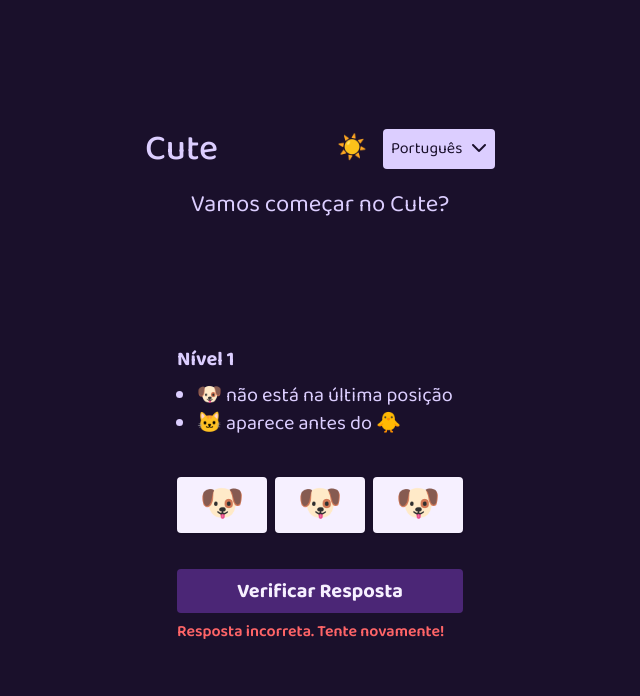
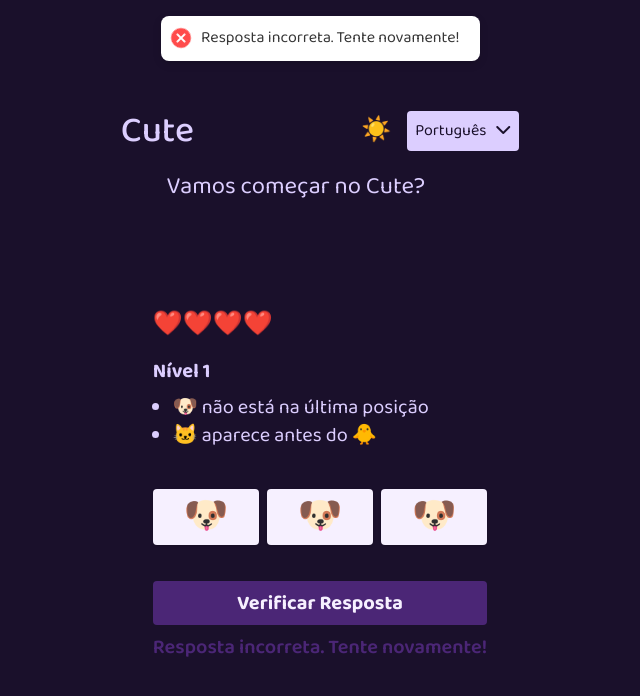
Before and after one commit to flaviare1s/cute, a React (Vite) app: page / in a window 1280 px wide. Both pictures are taken after a click on the button "Verificar Resposta". Shown: the top 696 px of the page, without its empty margins (320-960 px from the left). Built offline with nearby package versions, Linux system fonts and the light colour scheme.

Commit message:
feat: lives

```diff
--- a/src/components/GameGrid.jsx
+++ b/src/components/GameGrid.jsx
@@ -1,9 +1,11 @@
 import { useState, useEffect, useMemo } from "react";
 import { useTranslation } from "react-i18next";
+import { useTheme } from "../context/ThemeContext";
 
-export const GameGrid = ({ levelIndex, onLevelComplete, levelData }) => {
+export const GameGrid = ({ levelIndex, onLevelComplete, onWrongAnswer, levelData }) => {
   const { emojiMap, solution, gridSize } = levelData;
   const { t } = useTranslation();
+  const { theme } = useTheme();
 
   const nomes = useMemo(() => Object.keys(emojiMap), [emojiMap]);
   const [resposta, setResposta] = useState(() => Array(gridSize).fill(nomes[0]));
@@ -30,6 +32,8 @@ export const GameGrid = ({ levelIndex, onLevelComplete, levelData }) => {
     setChecked(true);
     if (acertou) {
       onLevelComplete();
+    } else {
+      onWrongAnswer(); // informar resposta errada
     }
   };
 
@@ -41,8 +45,10 @@ export const GameGrid = ({ levelIndex, onLevelComplete, levelData }) => {
     5: "grid-cols-5",
   }[Math.min(gridSize, 5)] || "grid-cols-3";
 
+  const textColor = theme === "dark" ? "text-[var(--color-text-dark)]" : "text-[var(--color-text-light)]";
+
   return (
-    <div className="flex flex-col">
+    <div className="flex flex-col w-full">
       <div className={`grid ${colsClass} gap-2 justify-center my-5`}>
         {resposta.map((nome, i) => (
           <button
@@ -65,9 +71,9 @@ export const GameGrid = ({ levelIndex, onLevelComplete, levelData }) => {
       </button>
 
       {checked && resposta.join() !== solution.join() && (
-        <small className={`mt-2 font-semibold text-red-400`}>
+        <p className={`mt-2 font-semibold ${textColor}`}>
           {t("wrongAnswer")}
-        </small>
+        </p>
       )}
     </div>
   );
--- a/src/i18n/en.json
+++ b/src/i18n/en.json
@@ -6,5 +6,6 @@
   "loading": "Loading...",
   "checkAnswer": "Check Answer",
   "wrongAnswer": "Wrong answer. Try again!",
-  "position": "Position"
+  "position": "Position",
+  "gameOver": "Game Over!"
 }
--- a/src/i18n/pt.json
+++ b/src/i18n/pt.json
@@ -6,5 +6,6 @@
   "loading": "Carregando...",
   "checkAnswer": "Verificar Resposta",
   "wrongAnswer": "Resposta incorreta. Tente novamente!",
-  "position": "Posição"
+  "position": "Posição",
+  "gameOver": "Game Over!"
 }
--- a/src/pages/Home.jsx
+++ b/src/pages/Home.jsx
@@ -8,9 +8,21 @@ import { LevelInfo } from "../components/LevelInfo";
 import levelsPt from "../data/levels-pt.json";
 import levelsEn from "../data/levels-en.json";
 
+const MAX_LIVES = 5;
+
 export const Home = () => {
   const { i18n } = useTranslation();
-  const [levelIndex, setLevelIndex] = useState(0);
+
+  const [levelIndex, setLevelIndex] = useState(() => {
+    const saved = localStorage.getItem("levelIndex");
+    return saved ? Number(saved) : 0;
+  });
+
+  const [lives, setLives] = useState(() => {
+    const saved = localStorage.getItem("lives");
+    return saved ? Number(saved) : MAX_LIVES;
+  });
+
   const [levels, setLevels] = useState([]);
 
   useEffect(() => {
@@ -19,15 +31,21 @@ export const Home = () => {
     } else {
       setLevels(levelsEn.levels);
     }
-    setLevelIndex(0);
   }, [i18n.language]);
+
+  useEffect(() => {
+    localStorage.setItem("levelIndex", levelIndex);
+  }, [levelIndex]);
+
+  useEffect(() => {
+    localStorage.setItem("lives", lives);
+  }, [lives]);
 
   if (levels.length === 0) {
     return <p>{i18n.t("loading") || "Carregando..."}</p>;
   }
 
   const currentLevel = levels[levelIndex];
-
   if (!currentLevel) {
     return <p>{i18n.t("loading") || "Carregando..."}</p>;
   }
@@ -42,12 +60,30 @@ export const Home = () => {
     }
   };
 
+  const handleWrongAnswer = () => {
+    if (lives > 1) {
+      setLives(lives - 1);
+      toast.error(i18n.t("wrongAnswer"));
+    } else {
+      setLives(0);
+      toast.error(i18n.t("gameOver"));
+      setLevelIndex(0);
+      setLives(MAX_LIVES);
+    }
+  };
+
   return (
     <main className="p-5 sm:p-8 transition-all max-w-[600px] w-full mx-auto text-xl">
-      <LevelInfo levelIndex={levelIndex} dicas={currentLevel.hints} />
+      <p className="text-2xl mb-4">
+        {Array.from({ length: lives }, (_, i) => (
+          <span key={i}>❤️</span>
+        ))}
+      </p>
+      <LevelInfo levelIndex={levelIndex} dicas={currentLevel.hints} lives={lives} />
       <GameGrid
         levelIndex={levelIndex}
         onLevelComplete={handleLevelComplete}
+        onWrongAnswer={handleWrongAnswer}
         levelData={currentLevel}
       />
     </main>
```
